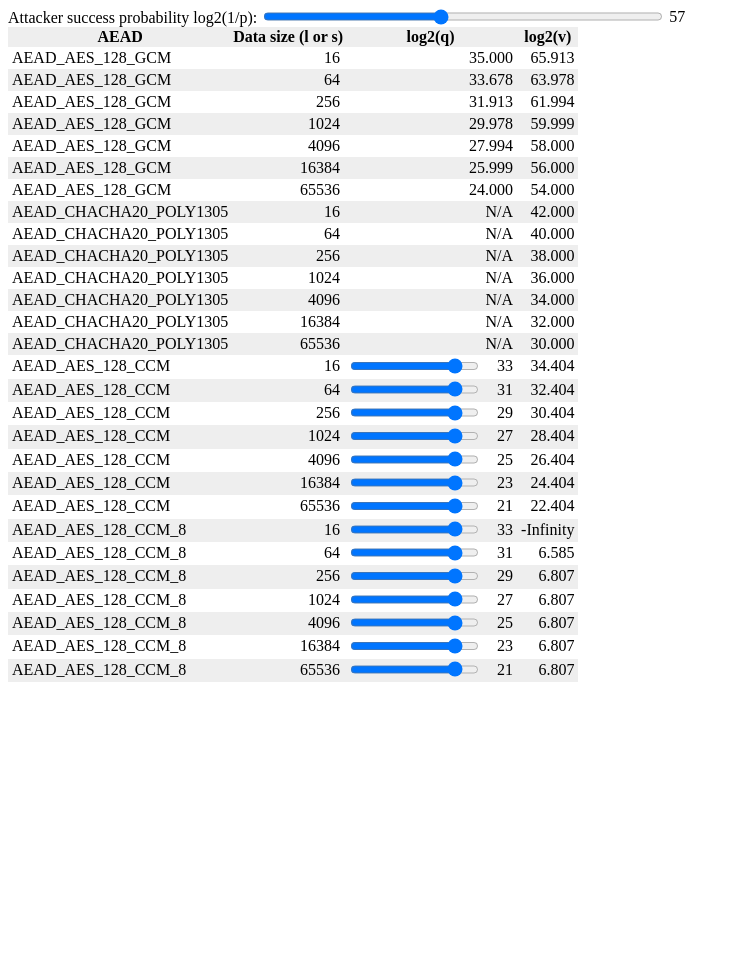
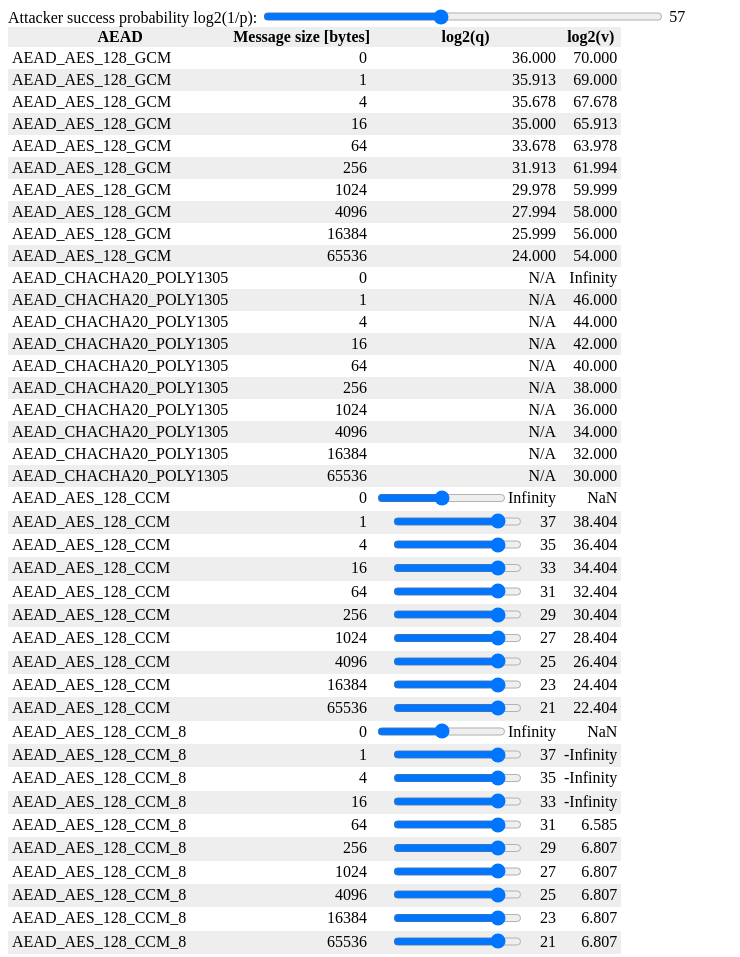
Before and after one commit to chris-wood/interactive-aead-limits, a plain HTML site: page index.html in a window 1280 px wide. Shown: the whole page, without its empty margins (0-740 px from the left). Before the commit the page ends 800 px from the top, so only its background shows below. Drawn offline with Linux system fonts and the light colour scheme.

Commit message:
Fix table header.

```diff
--- a/index.html
+++ b/index.html
@@ -32,7 +32,7 @@
 		<table>
 			<tr>
 				<th>AEAD</th>
-				<th>Data size (l or s)</th>
+				<th>Message size [bytes]</th>
 				<th>log2(q)</th>
 				<th>log2(v)</th>
 			</tr>
@@ -180,8 +180,8 @@
 			}
 		},
 	];
-	let sizes = [];
-	for (i = 4; i <= 16; i += 2) {
+	let sizes = [0];
+	for (i = 0; i <= 16; i += 2) {
 		sizes.push(Math.pow(2, i));
 	}
 
```
